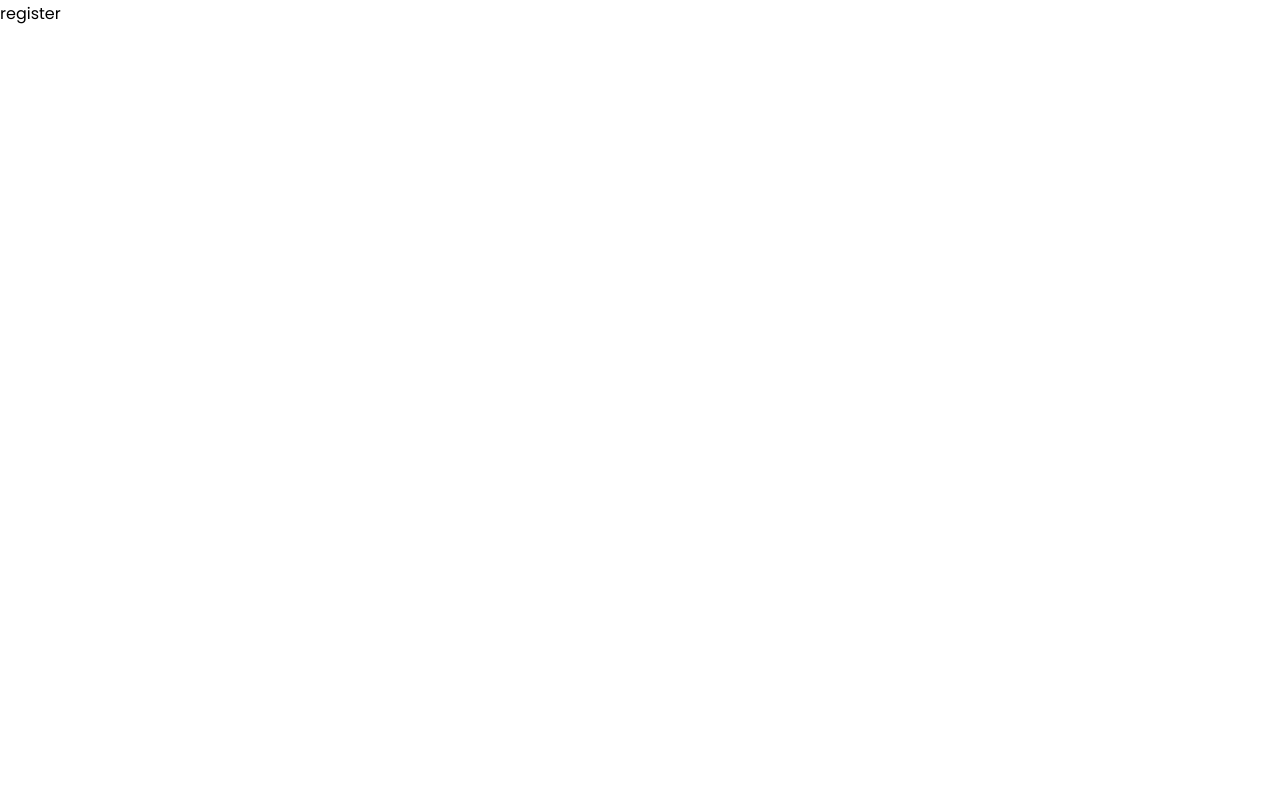
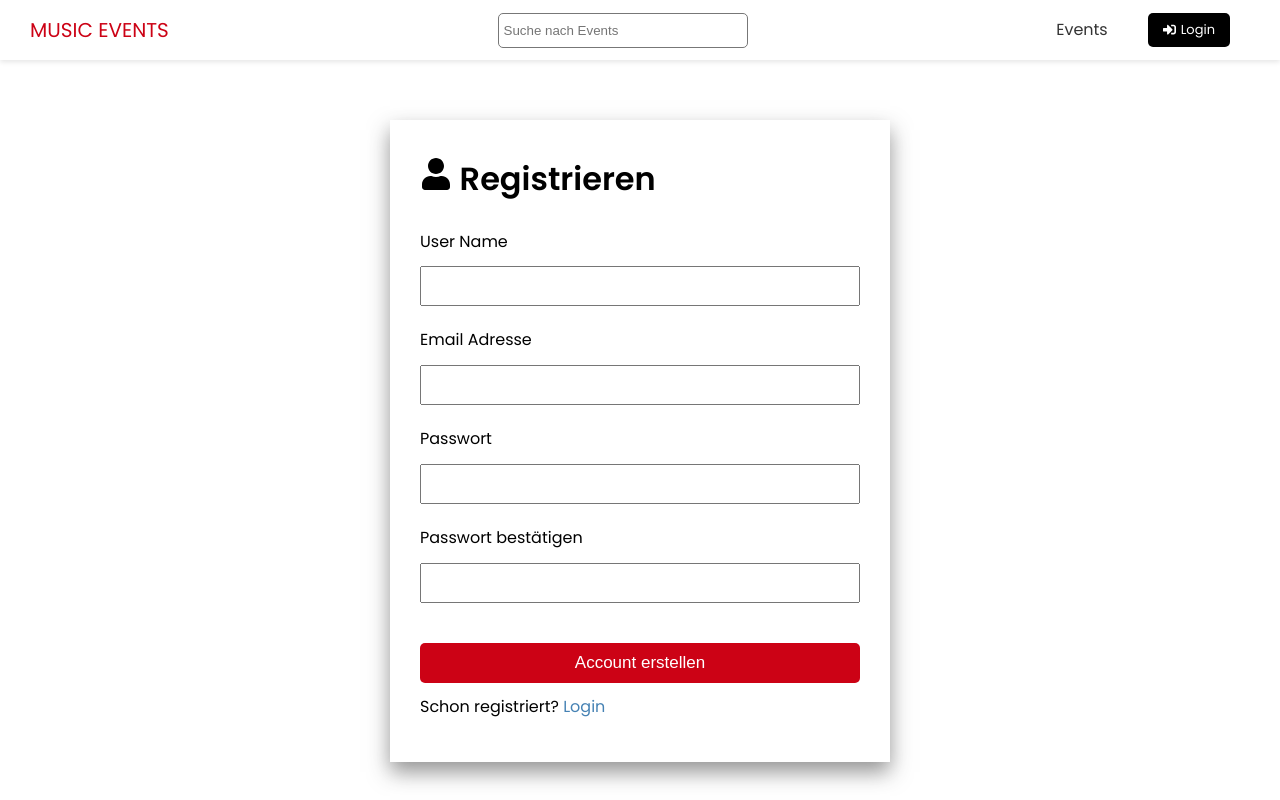
Before and after one commit to marlonp00/music-event, a Next.js app in the folder music-event-frontend/: page /account/register in a window 1280 px wide. Shown: the top 800 px of the page. Built offline with nearby package versions, Linux system fonts and the light colour scheme; no server answers.

Commit message:
Created AuthContext

```diff
--- a/music-event-frontend/components/Header.js
+++ b/music-event-frontend/components/Header.js
@@ -1,3 +1,5 @@
+import AuthContext from "@/context/AuthContext"
+import {useContext} from "react"
 import Link from "next/link"
 import styles from "@/styles/Header.module.css"
 import {FaSignInAlt, FaSignOutAlt} from 'react-icons/fa'
@@ -5,6 +7,8 @@ import Search from "./Search"
 
 
 export default function Header() {
+
+  const {user, logoutUser} = useContext(AuthContext);
 
   return (
    <header className={styles.header}>
@@ -21,16 +25,33 @@ export default function Header() {
               <a>Events</a>
             </Link>
           </li>
-          <li>
-            <Link href='/events/add'>
-              <a>Event Hinzufügen</a>
-            </Link>
-          </li>
+          { user ? (
+            // If User Logged in
+            <>
+              <li>
+                <Link href='/events/add'>
+                  <a>Event Hinzufügen</a>
+                </Link>
+              </li>
+              <li>
+                <Link href='/events/dashboard'>
+                  <a>Dashboard</a>
+                </Link>
+              </li>
+              <li>
+                <button className="btn-secondary btn-icon" onClick={() => logoutUser()}>
+                  <FaSignOutAlt />
+                  Logout</button>
+              </li>
+              </> ) : (
+              // If User Logged out
+              <>
           <li>
             <Link href='/account/login'>
               <a className="btn-secondary btn-icon"> <FaSignInAlt /> Login</a>
             </Link>
           </li>
+          </> )}
         </ul>
       </nav>
    </header>
--- /dev/null
+++ b/music-event-frontend/context/AuthContext.js
@@ -0,0 +1,48 @@
+import { createContext, useState } from "react";
+import { API_URL } from "../config";
+
+const AuthContext = createContext();
+
+export const AuthProvider = ({children}) => {
+
+  const [user, setUser] = useState(null);
+  const [error, setError] = useState(null);
+
+    // Register User
+    const registerUser = async (user) => {
+      console.log(user);
+    }
+
+    // Login User
+    const loginUser = async ({email:identifier, password}) => {
+      console.log({identifier, password});
+      /*
+      const req = await fetch(`${API_URL}/api/auth/local`, {
+        method: 'POST',
+        headers: {
+        'Content-Type': 'application/json'
+      },
+        body: {"identifier": identifier, "password" : password}
+
+      }).then();
+      const data = await req.json();
+      return console.log(data); */
+    }
+      // logout User
+  const logoutUser = async () => {
+    console.log("logout user");
+
+  }
+  // Check if user is logged in
+  const checkUserLoggedIn = () => {
+    console.log("Check");
+  }
+
+  return  (
+    <AuthContext.Provider value={{user, error, registerUser, loginUser, logoutUser}}>
+      {children}
+    </AuthContext.Provider>
+  )
+}
+
+export default AuthContext
--- a/music-event-frontend/jsconfig.json
+++ b/music-event-frontend/jsconfig.json
@@ -4,7 +4,8 @@
     "paths": {
       "@/components/*": ["components/*"],
       "@/styles/*": ["styles/*"],
-      "@/config/*": ["config/*"]
+      "@/config/*": ["config/*"],
+      "@/context/*": ["context/*"]
     }
   }
 }
--- a/music-event-frontend/pages/_app.js
+++ b/music-event-frontend/pages/_app.js
@@ -1,9 +1,14 @@
+import { AuthProvider } from '@/context/AuthContext'
 import '@/styles/globals.css'
 
 
 
 function MyApp({ Component, pageProps }) {
-  return <Component {...pageProps} />
+  return (
+    <AuthProvider>
+      <Component {...pageProps} />
+    </AuthProvider>
+  )
 }
 
 export default MyApp
--- a/music-event-frontend/pages/account/login.js
+++ b/music-event-frontend/pages/account/login.js
@@ -3,15 +3,18 @@ import {toast} from 'react-toastify'
 import {useState, useEffect, useContext} from 'react'
 import Link from 'next/link'
 import Layout from '@/components/Layout'
+import AuthContext from '@/context/AuthContext'
 import styles from '@/styles/AuthForm.module.css'
 
 export default function login() {
   const [email, setEmail] = useState('');
   const [password, setPassword] = useState('');
 
+  const {loginUser, error} = useContext(AuthContext);
+
   const handleSubmit = (e) => {
     e.preventDefault();
-    console.log({email, password });
+    loginUser({ email, password });
   }
 
   return (
--- a/music-event-frontend/pages/account/register.js
+++ b/music-event-frontend/pages/account/register.js
@@ -1,7 +1,56 @@
-import React from 'react'
+import {FaUser} from 'react-icons/fa'
+import {toast} from 'react-toastify'
+import {useState, useEffect, useContext} from 'react'
+import Link from 'next/link'
+import Layout from '@/components/Layout'
+import AuthContext from '@/context/AuthContext'
+import styles from '@/styles/AuthForm.module.css'
 
 export default function register() {
+  const [username, setUsername] = useState('');
+  const [email, setEmail] = useState('');
+  const [password, setPassword] = useState('');
+  const [passwordconfirm, setPasswordConfirm] = useState('');
+
+  const {registerUser, error} = useContext(AuthContext);
+
+  const handleSubmit = (e) => {
+    e.preventDefault();
+
+    if(password !== passwordconfirm) {
+
+     return toast.error("Unterschiedliche Passwörter");
+    }
+    registerUser({ username, email, password });
+  }
+
   return (
-    <div>register</div>
+    <Layout title='User Registrierung'>
+      <div className={styles.auth}>
+        <h1>
+          <FaUser /> Registrieren
+        </h1>
+        <form onSubmit={handleSubmit}>
+        <div>
+            <label htmlFor="username">User Name</label>
+            <input type="text" id="username" value={username} onChange={(e) => setUsername(e.target.value) } />
+          </div>
+          <div>
+            <label htmlFor="email">Email Adresse</label>
+            <input type="email" id="email" value={email} onChange={(e) => setEmail(e.target.value) } />
+          </div>
+          <div>
+            <label htmlFor="password">Passwort</label>
+            <input type="password" id="password" value={password} onChange={(e) => setPassword(e.target.value) } autoComplete="off" />
+          </div>
+          <div>
+            <label htmlFor="passwordConfirm">Passwort bestätigen</label>
+            <input type="password" id="password-confirm" value={passwordconfirm} onChange={(e) => setPasswordConfirm(e.target.value) } autoComplete="off" />
+          </div>
+          <input type="submit" value="Account erstellen" className="btn" />
+        </form>
+        <p>Schon registriert? <Link href='/account/login'><a>Login</a></Link></p>
+      </div>
+    </Layout>
   )
 }
```
